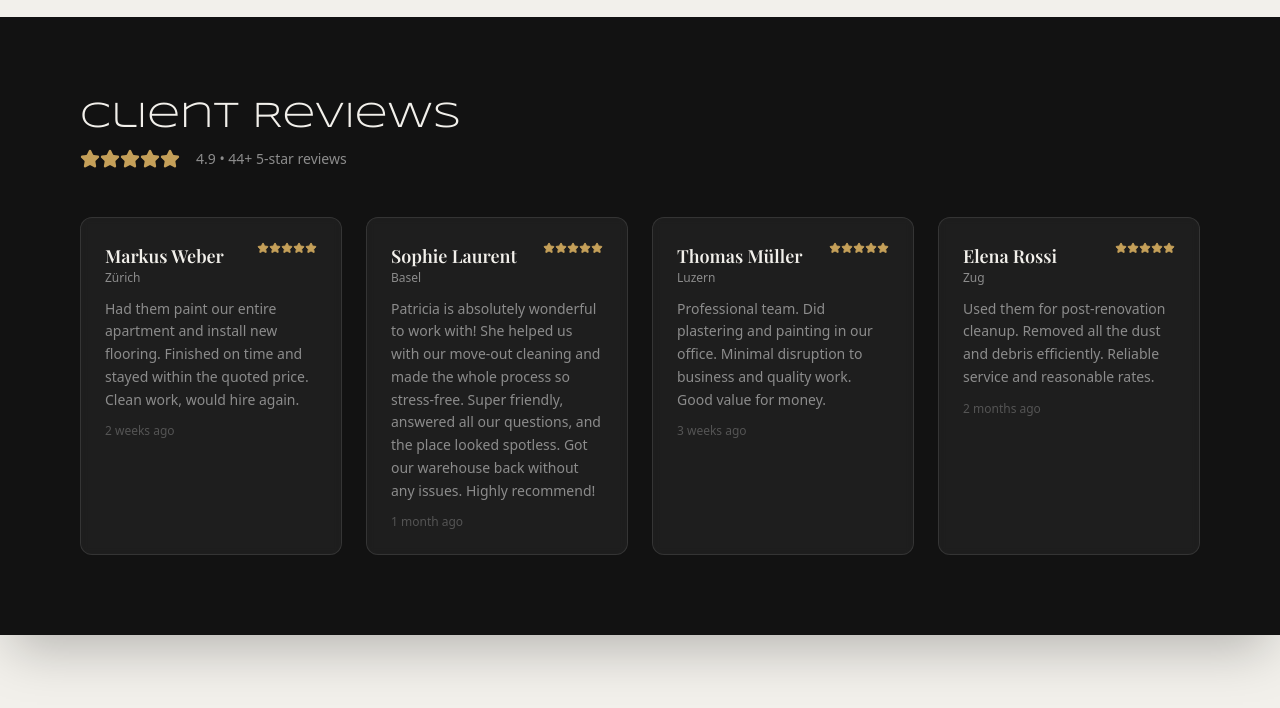
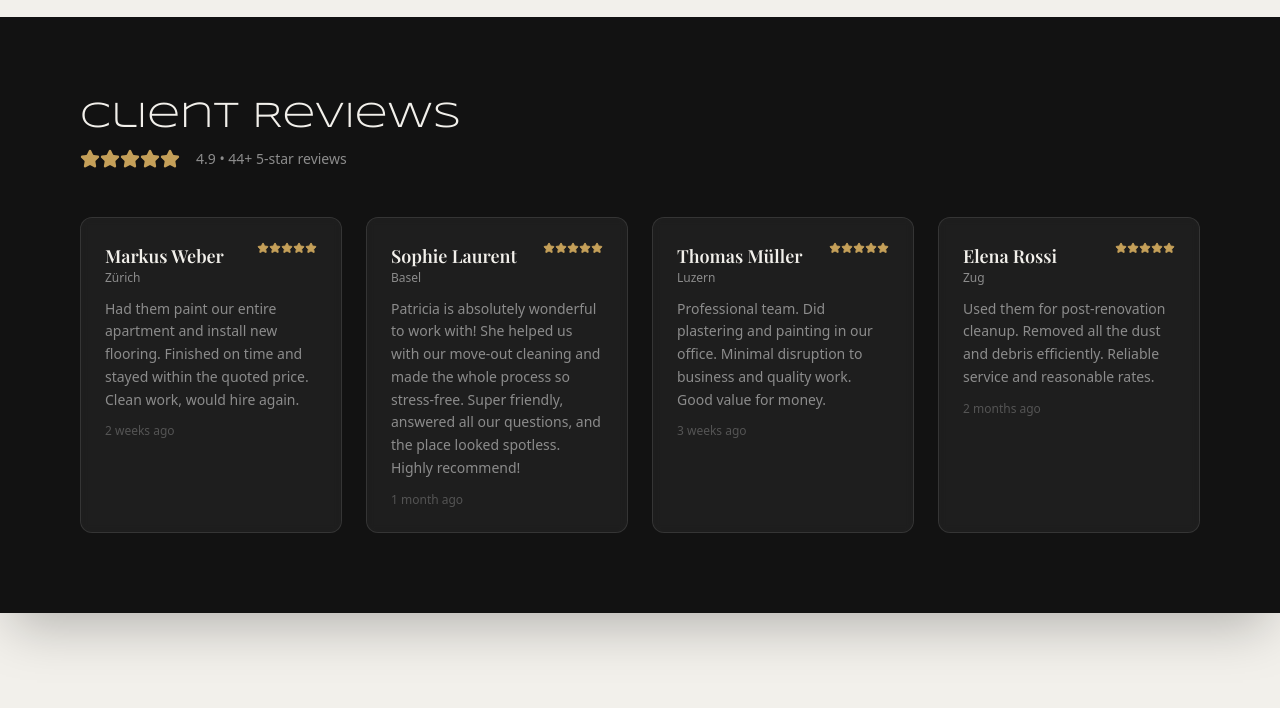
Before and after one commit to alwaysriccardo/aristotel-multiple, a React (Vite) app: page / in a window 1280 px wide. Shown: the part 5790-6498 px from the top of the page. Built offline with nearby package versions, Linux system fonts and the light colour scheme; a web font is replaced by a local one.

Commit message:
Remove warehouse sentence from Sophie's review

```diff
--- a/constants.ts
+++ b/constants.ts
@@ -74,7 +74,7 @@ export const REVIEWS = [
     location: "Basel",
     rating: 5,
     date: "1 month ago",
-    text: "Patricia is absolutely wonderful to work with! She helped us with our move-out cleaning and made the whole process so stress-free. Super friendly, answered all our questions, and the place looked spotless. Got our warehouse back without any issues. Highly recommend!"
+    text: "Patricia is absolutely wonderful to work with! She helped us with our move-out cleaning and made the whole process so stress-free. Super friendly, answered all our questions, and the place looked spotless. Highly recommend!"
   },
   {
     id: 3,
```
